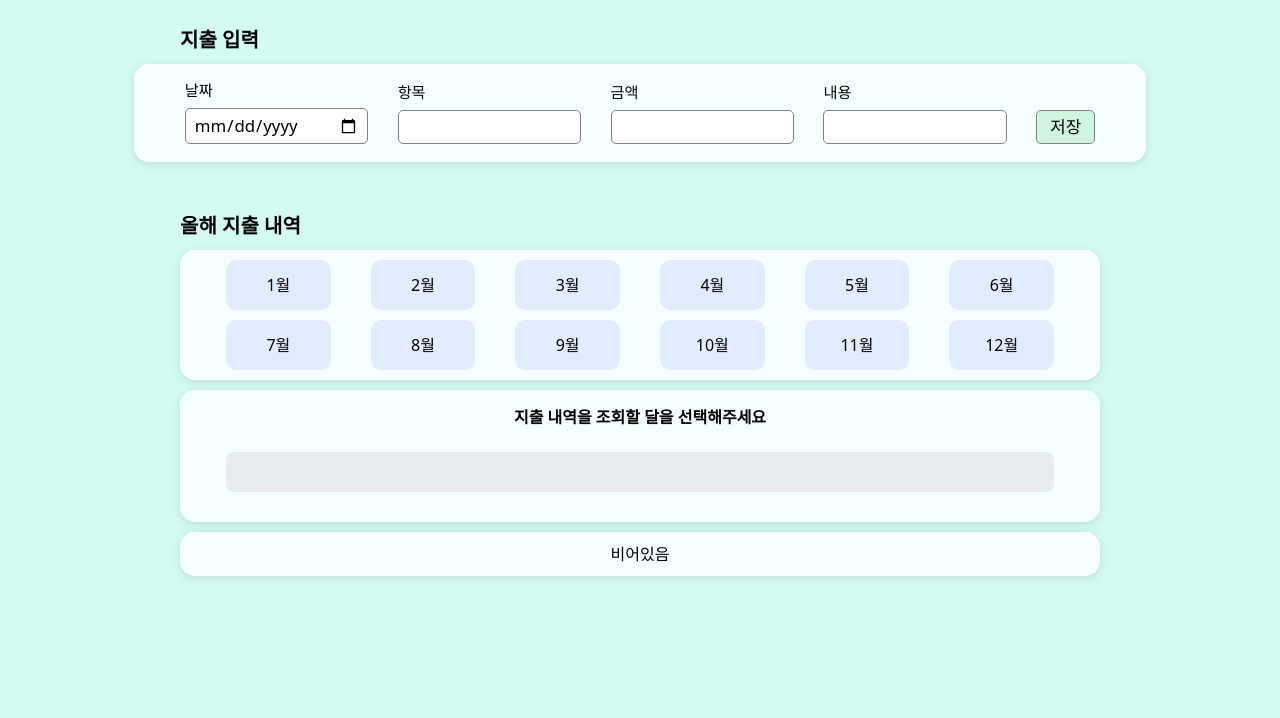
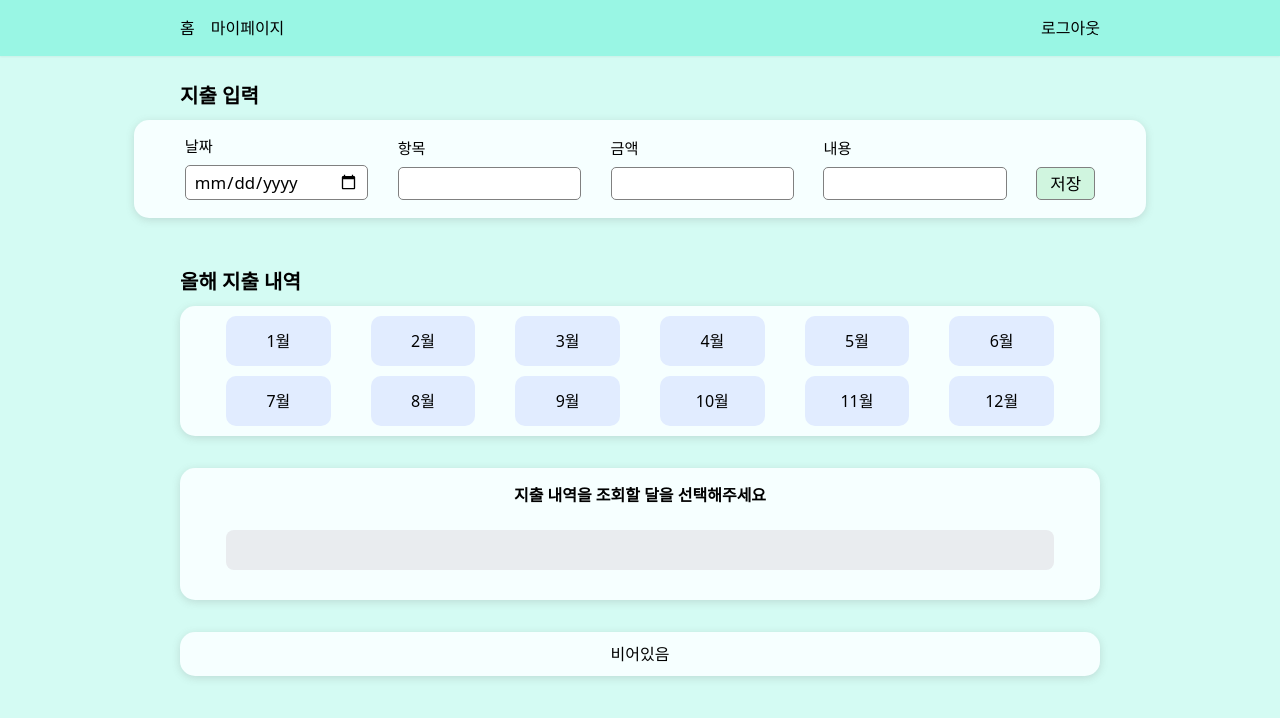
Before and after one commit to sobbingtofu/prjDevelopedLedger, a React (Vite) app: page / in a window 1280 px wide. Shown: the top 718 px of the page. Built offline with nearby package versions, Linux system fonts and the light colour scheme; sample sign-in values are in the browser's storage.

Commit message:
update: 헤더 생성 및 초기 틀 잡기

```diff
--- a/src/components/ExpenseHistorySection/ExpenseHistorySection.jsx
+++ b/src/components/ExpenseHistorySection/ExpenseHistorySection.jsx
@@ -4,11 +4,11 @@ import ExpenseLog from "./ExpenseLog/ExpenseLog";
 
 const ExpenseHistorySection = ({currentLocalStorage}) => {
   return (
-    <>
+    <div className="flex flex-col gap-y-8">
       <MonthSelectSection />
       <ExpenseDiagram />
       <ExpenseLog />
-    </>
+    </div>
   );
 };
 
--- a/src/index.css
+++ b/src/index.css
@@ -11,7 +11,5 @@ body {
   display: flex;
   flex-direction: column;
   align-items: center;
-  justify-content: center;
-  margin-top: 2%;
   gap: 10px;
 }
--- /dev/null
+++ b/src/layout/DefaultLayout.jsx
@@ -0,0 +1,13 @@
+import {Outlet} from "react-router-dom";
+import Header from "./Header";
+
+const DefaultLayout = () => {
+  return (
+    <>
+      <Header />
+      <Outlet />
+    </>
+  );
+};
+
+export default DefaultLayout;
--- /dev/null
+++ b/src/layout/Header.jsx
@@ -0,0 +1,44 @@
+import React from "react";
+import {useLogInSignUpStore} from "../zustand/logInSignUpStore";
+import {useNavigate} from "react-router-dom";
+
+const Header = () => {
+  const navigate = useNavigate();
+
+  const shiftToLogOut = useLogInSignUpStore((state) => state.shiftToLogOut);
+
+  const handleLogOutClick = () => {
+    shiftToLogOut();
+    localStorage.removeItem("accessToken");
+  };
+
+  const handleHomeClick = () => {
+    navigate("/");
+  };
+
+  const handleMyPageClick = () => {
+    navigate("/myPage");
+  };
+
+  return (
+    <div className="flex w-full justify-center bg-teal-200 mb-4 shadow-sm">
+      <div className="flex w-920 justify-between">
+        <div className="flex gap-4 py-4">
+          <p className="cursor-pointer hover:font-black" onClick={handleHomeClick}>
+            홈
+          </p>
+          <p className="cursor-pointer hover:font-black" onClick={handleMyPageClick}>
+            마이페이지
+          </p>
+        </div>
+        <div className="flex gap-4 py-4">
+          <p className="cursor-pointer hover:font-black" onClick={handleLogOutClick}>
+            로그아웃
+          </p>
+        </div>
+      </div>
+    </div>
+  );
+};
+
+export default Header;
--- a/src/pages/LogInPage.jsx
+++ b/src/pages/LogInPage.jsx
@@ -50,8 +50,8 @@ const LogInPage = () => {
   //   console.log(inputUserProfileData);
   // });
   return (
-    <div className="flex w-80 flex-col items-center justify-center gap-4">
-      <h1 className="text-center font-black text-5xl mb-5">로그인</h1>
+    <div className="flex w-80 flex-col items-center justify-center gap-4 mt-24">
+      <h1 className="text-center font-black text-5xl mb-8">로그인</h1>
       <div className="flex gap-4 items-center justify-center">
         <p className="w-20">아이디:</p>
         <input
--- /dev/null
+++ b/src/pages/MyPage.jsx
@@ -0,0 +1,7 @@
+import React from "react";
+
+const MyPage = () => {
+  return <div>MyPage</div>;
+};
+
+export default MyPage;
--- a/src/pages/SignInPage.jsx
+++ b/src/pages/SignInPage.jsx
@@ -65,8 +65,8 @@ const SignInPage = () => {
   };
 
   return (
-    <div className="flex w-80 flex-col items-center justify-center gap-4">
-      <h1 className="w-56 text-center font-black text-5xl mb-5">회원가입</h1>
+    <div className="flex w-80 flex-col items-center justify-center gap-4 mt-24">
+      <h1 className="w-56 text-center font-black text-5xl mb-8">회원가입</h1>
       <div className="flex gap-4 items-center justify-center">
         <p className="w-28">아이디:</p>
         <input
```
Also changed, not shown: src/routes/router.jsx (+11 -0 lines).
